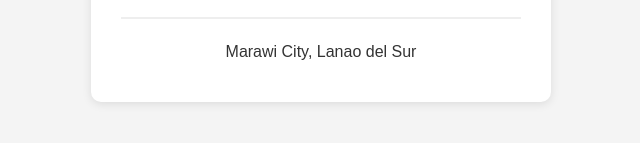
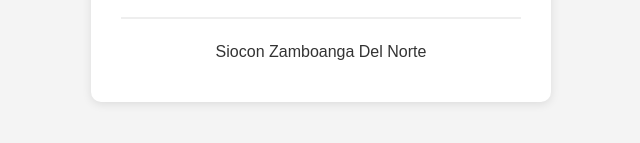
Before and after one commit to 09564991157/09564991157.github.io, a plain HTML site: page index.html in a window 1280 px wide. Shown: the part 335-478 px from the top of the page, 319-959 px from the left. Drawn offline with Linux system fonts and the light colour scheme.

Commit message:
Update location from Marawi City to Siocon

```diff
--- a/index.html
+++ b/index.html
@@ -32,7 +32,7 @@
         <p><b>Instructor:</b> Sir Daniel T. Pasturan Jr.</p>
         <p><b>Activity 3:</b> Website Creation using GitHub</p>
         <hr>
-        <p>Marawi City, Lanao del Sur</p>
+        <p>Siocon Zamboanga Del Norte</p>
     </div>
 </body>
 </html>
```
